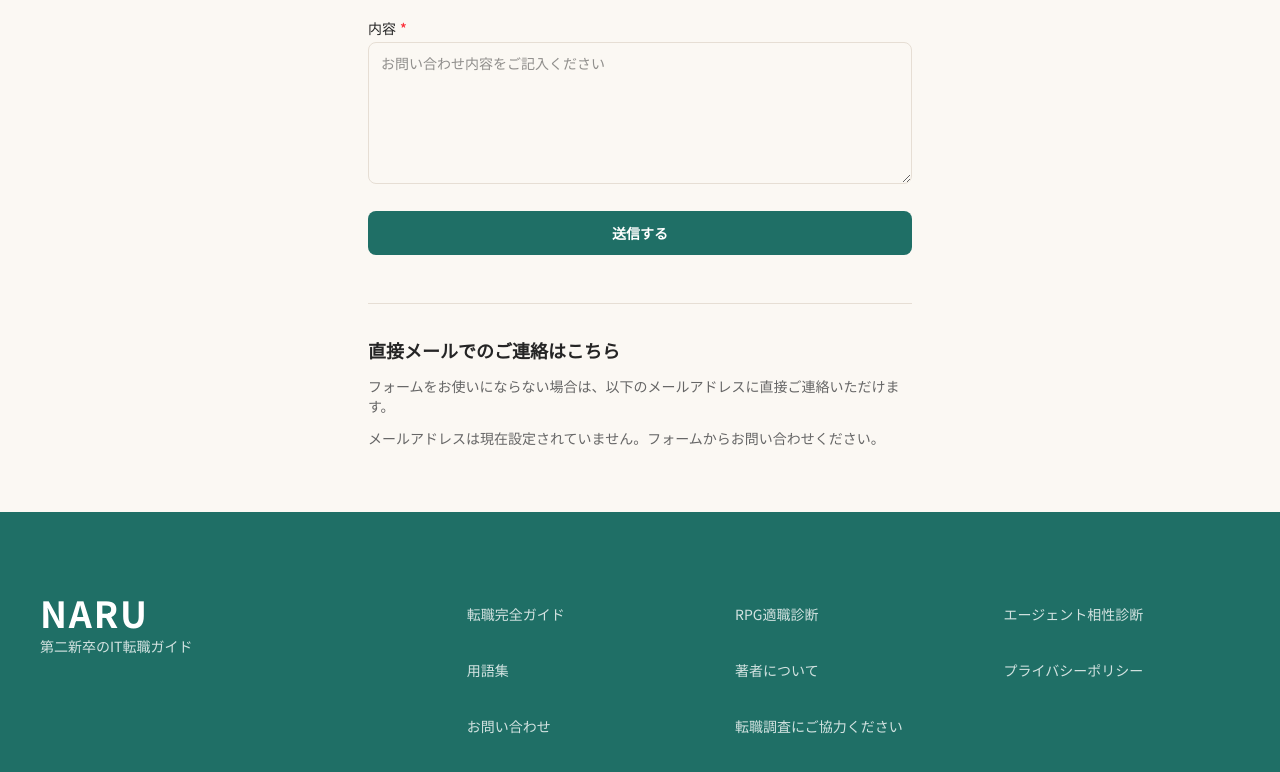
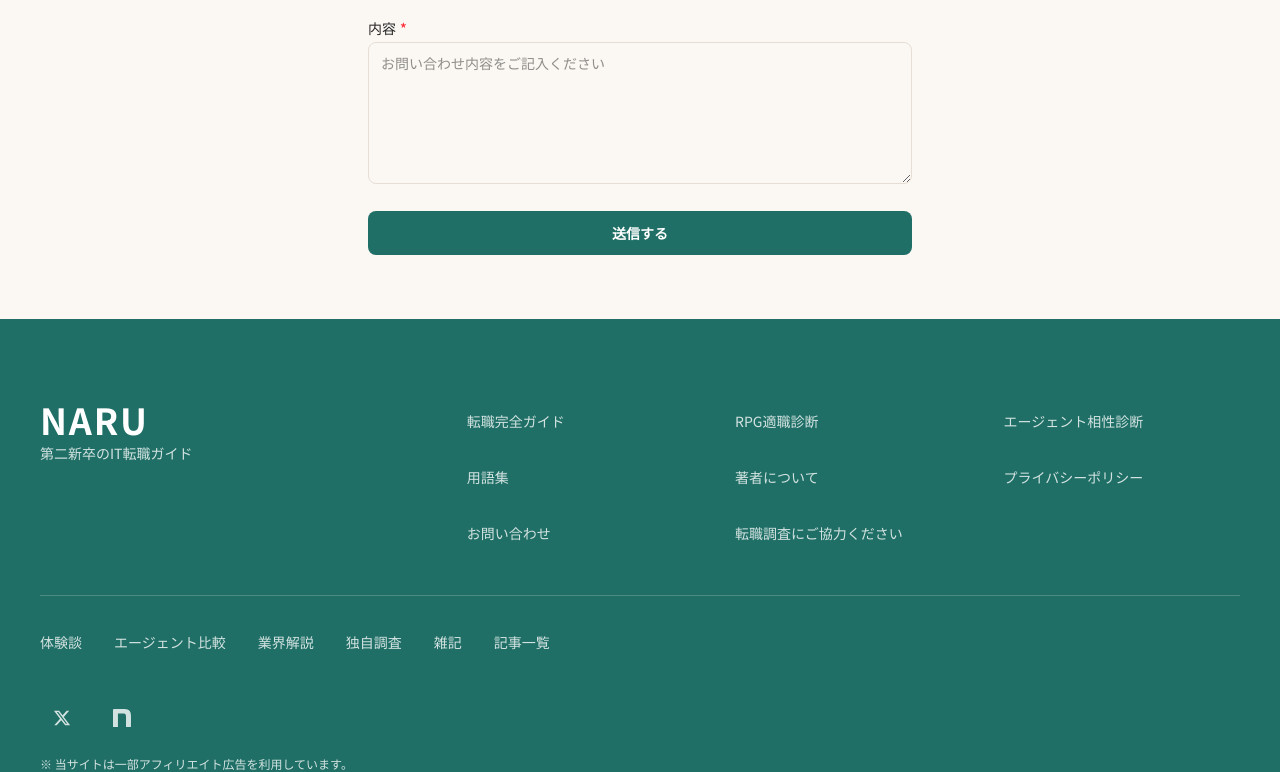
Before and after one commit to nasagame8-del/naru-career, a Next.js app: page /contact in a window 1280 px wide. Shown: the part 602-1374 px from the top of the page. Built offline with nearby package versions, Linux system fonts and the light colour scheme; no server answers.

Commit message:
fix: hide unavailable direct email contact section

```diff
--- a/src/app/contact/page.tsx
+++ b/src/app/contact/page.tsx
@@ -25,15 +25,17 @@ export default function ContactPage() {
 
       <ContactForm />
 
-      <div className="mt-12 pt-8 border-t border-line">
+      {user && domain && (
+        <div className="mt-12 pt-8 border-t border-line">
         <h2 className="text-lg font-semibold mb-3">
           直接メールでのご連絡はこちら
         </h2>
         <p className="text-sm text-ink-soft mb-3">
           フォームをお使いにならない場合は、以下のメールアドレスに直接ご連絡いただけます。
         </p>
-        <EmailDisplay user={user} domain={domain} />
-      </div>
+          <EmailDisplay user={user} domain={domain} />
+        </div>
+      )}
     </div>
   );
 }
```
